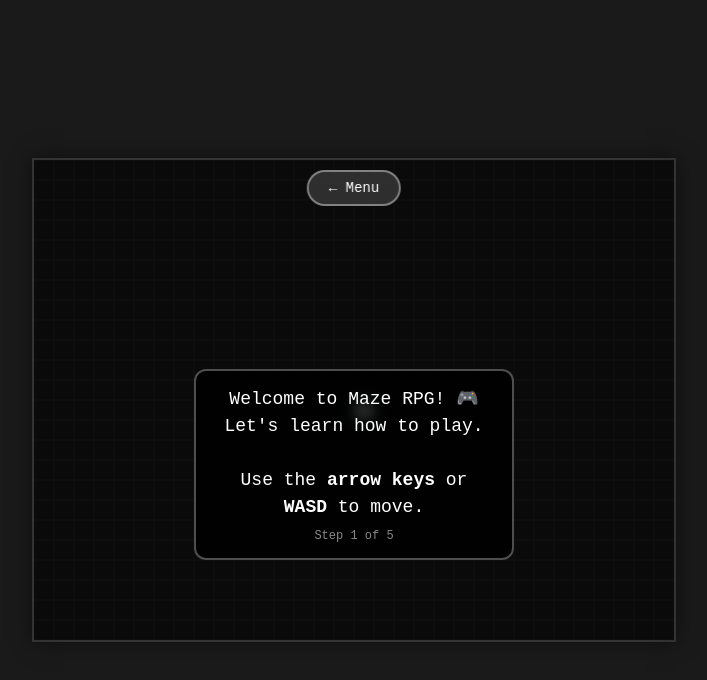
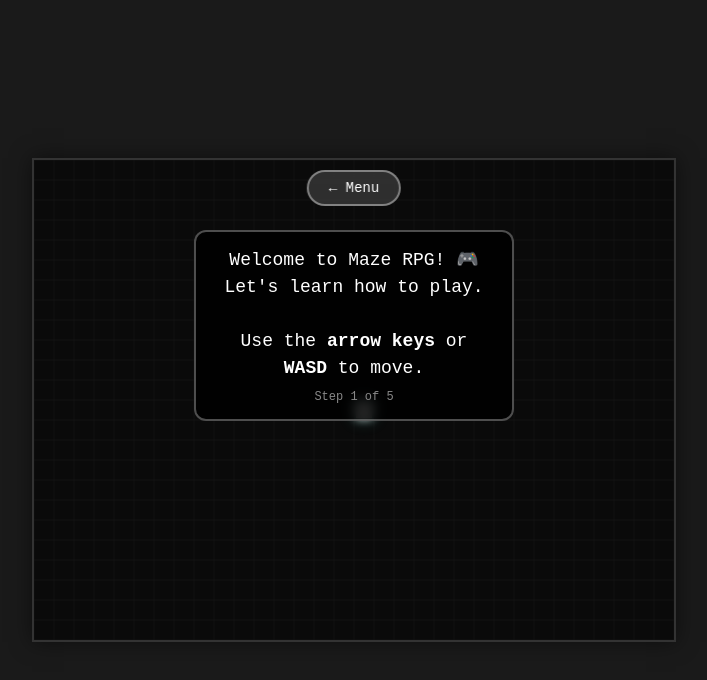
Before and after one commit to SkitlleFridlle/MazeGame, a plain HTML site: page tutorial.html in a window 1280 px wide. Shown: the whole page, without its empty margins (286-993 px from the left). Drawn offline with Linux system fonts and the light colour scheme.

Commit message:
Move tutorial instruction panel to top of screen to avoid covering player character

```diff
--- a/tutorial.html
+++ b/tutorial.html
@@ -50,7 +50,7 @@
         /* Tutorial Instruction Panel */
         #tutorial-panel {
             position: absolute;
-            bottom: 80px;
+            top: 70px;
             left: 50%;
             transform: translateX(-50%);
             background: rgba(0, 0, 0, 0.85);
```
